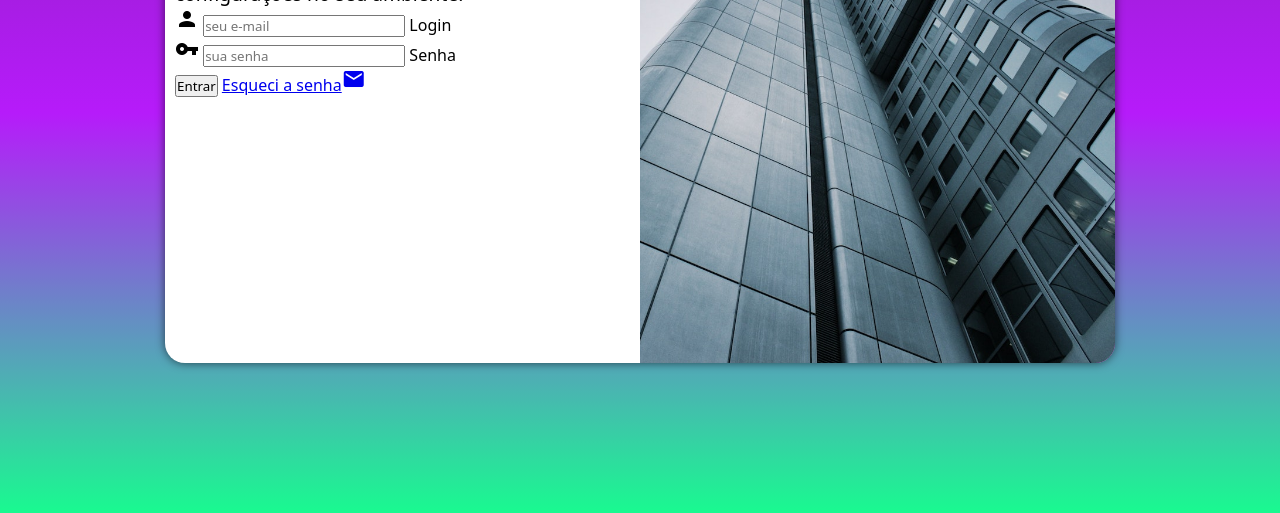
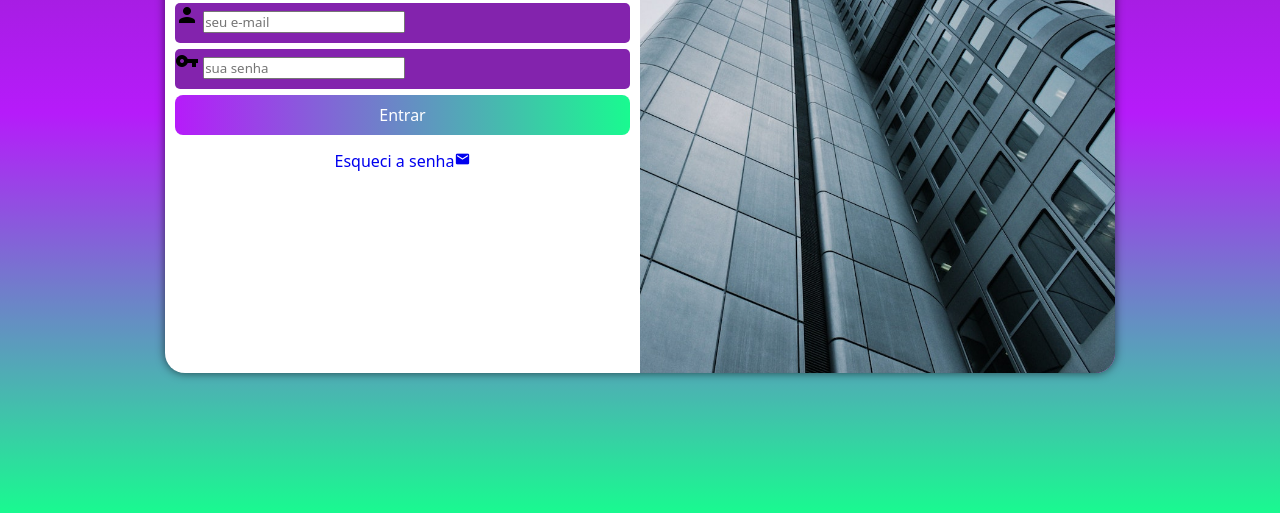
Before and after one commit to alessandrosc2/Projeto-Login, a plain HTML site: page index.html in a window 1280 px wide. Shown: the part 287-800 px from the top of the page. Drawn offline with Linux system fonts and the light colour scheme.

Commit message:
Estilo do botao e input

```diff
--- a/estilos/style.css
+++ b/estilos/style.css
@@ -38,7 +38,7 @@ section#login {
     overflow: hidden;
     background-color: white;
     width: 250px;
-    height: 500px;
+    height: 520px;
     border-radius: 20px;
     box-shadow: 0px 0px 10px rgba(0, 0, 0, 0.6);
 
@@ -67,3 +67,51 @@ div#formulario > h1 {
 div#formulario > p {
     font-size: 0.8em;
 }
+
+form > div.campo {
+    background-color: #8323AD;
+    display: block;
+    width: 100%;
+    height: 40px;
+    border-radius: 5px;
+    margin: 6px 0px;
+}
+
+div.campo > label {
+    display: none;
+}
+
+form > input[type=submit] {
+    display: block;
+    font-size: 1em;
+    width: 100%;
+    height: 40px;
+    background-image: linear-gradient(to left, #19FA90, #B61BFA);
+    color: white;
+    border: none;
+    border-radius: 8px;
+    cursor: pointer;
+}
+
+form > input[type=submit]:hover {
+    background-image: linear-gradient(to right, #19FA90, #B61BFA);
+}
+
+form > a.botao {
+    display: block;
+    text-align: center;
+    font-size: 1em;
+    width: 100%;
+    height: 40%;
+    text-decoration: none;
+    margin-top: 10px;
+    padding-top: 5px;
+}
+
+form > a.botao:hover {
+    text-decoration: underline;
+}
+
+form > a.botao > span {
+    font-size: 1em;
+}
--- a/index.html
+++ b/index.html
@@ -31,7 +31,7 @@
                         <label for="senha">Senha</label>
                     </div>
                     <input type="submit" value="Entrar">
-                    <a href="esqueci.html">Esqueci a senha<span class="material-icons">mail</span></a>
+                    <a href="esqueci.html" class="botao">Esqueci a senha<span class="material-icons">mail</span></a>
                 </form>
             </div>
 
```
